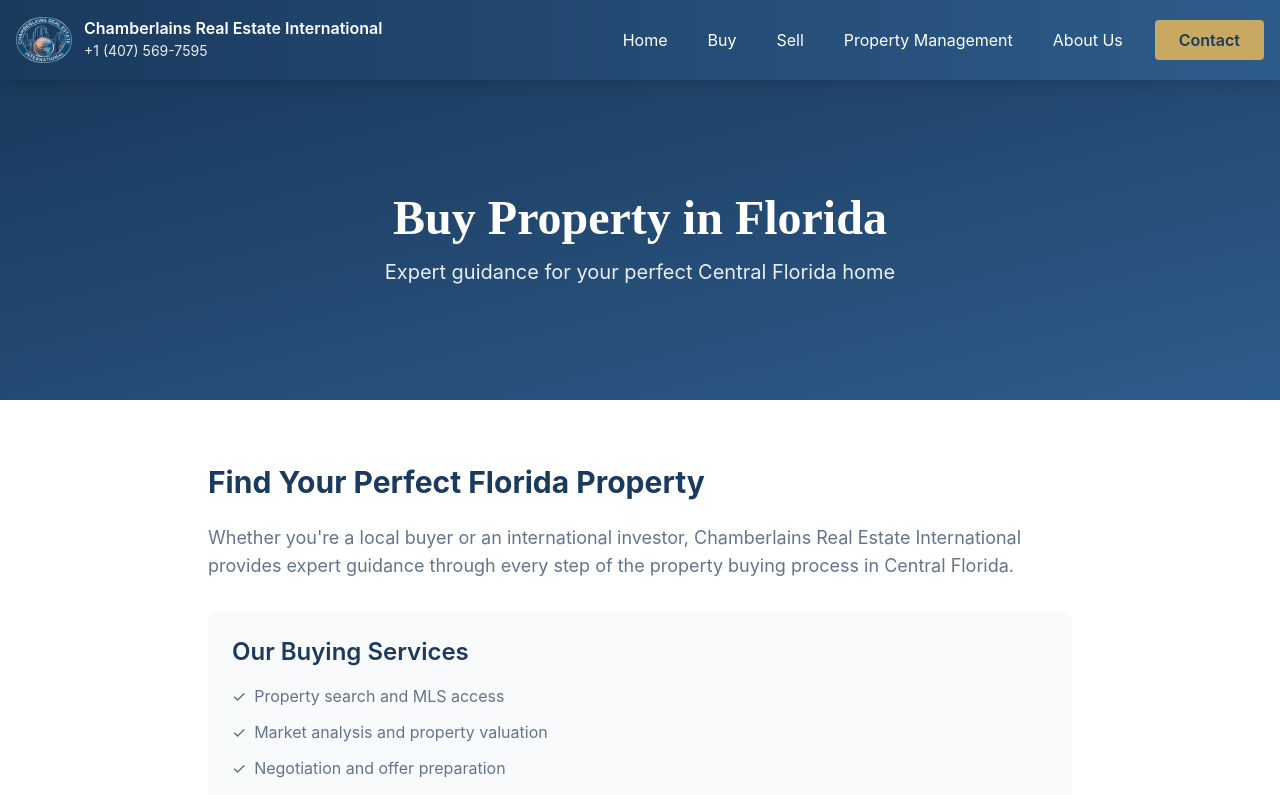
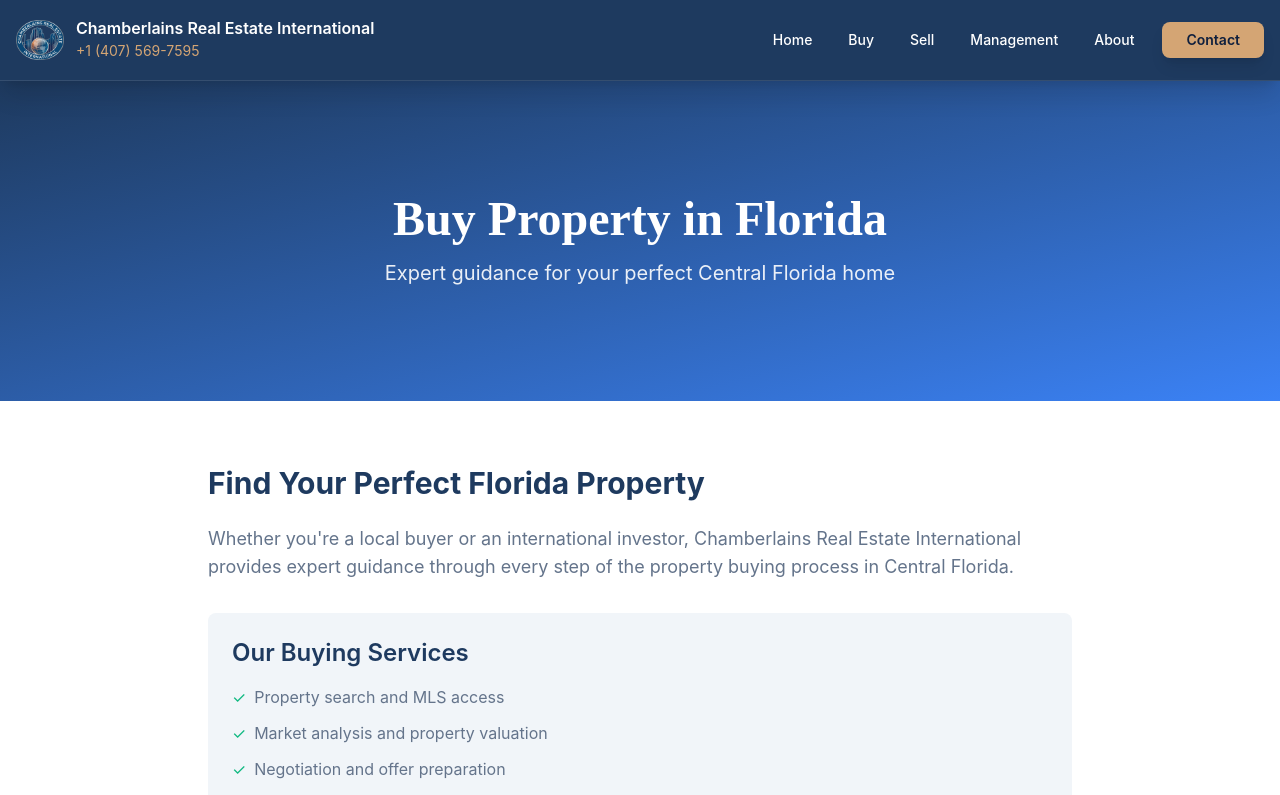
Before and after one commit to starbrightlab/chamberlains-international, a Next.js app: page /buy in a window 1280 px wide. Shown: the top 795 px of the page. Built offline with nearby package versions, Linux system fonts and the light colour scheme.

Commit message:
Improve logo presentation

```diff
--- a/app/globals.css
+++ b/app/globals.css
@@ -3,36 +3,46 @@
 
 :root {
   --background: #ffffff;
-  --foreground: #1e293b;
+  --foreground: #0f172a;
 
-  /* Updated Brand Colors - Working with the logos */
-  --chamberlains-navy: #1a3a5e;
-  --chamberlains-blue: #2e5c8a;
-  --preserve-green: #4a7c59;
-  --preserve-gold: #c9a961;
-  --warm-accent: #d4a574;
+  /* Brand Colors - Extracted from logos */
+  --navy-primary: #1e3a5f;      /* Logo navy */
+  --navy-dark: #0f1f3d;         /* Deeper navy */
+  --blue-accent: #3b82f6;       /* Bright blue */
+  --gold-accent: #d4a574;       /* Palm gold from Preserve logo */
+  --green-accent: #10b981;      /* Fresh, natural */
 
-  /* Neutral Colors */
-  --slate-gray: #64748b;
-  --light-gray: #f8fafc;
-  --dark-gray: #0f172a;
+  /* Neutrals */
+  --slate: #64748b;
+  --slate-light: #f1f5f9;
+  --slate-dark: #334155;
 }
 
 @theme inline {
   --color-background: var(--background);
   --color-foreground: var(--foreground);
 
-  /* Custom Brand Colors */
-  --color-chamberlains-navy: var(--chamberlains-navy);
-  --color-chamberlains-blue: var(--chamberlains-blue);
-  --color-preserve-green: var(--preserve-green);
-  --color-preserve-gold: var(--preserve-gold);
-  --color-warm-accent: var(--warm-accent);
+  /* Brand Colors */
+  --color-navy-primary: var(--navy-primary);
+  --color-navy-dark: var(--navy-dark);
+  --color-blue-accent: var(--blue-accent);
+  --color-gold-accent: var(--gold-accent);
+  --color-green-accent: var(--green-accent);
 
-  /* Custom Neutrals */
-  --color-slate-gray: var(--slate-gray);
-  --color-light-gray: var(--light-gray);
-  --color-dark-gray: var(--dark-gray);
+  /* Neutrals */
+  --color-slate: var(--slate);
+  --color-slate-light: var(--slate-light);
+  --color-slate-dark: var(--slate-dark);
+
+  /* Legacy color names for compatibility */
+  --color-chamberlains-navy: var(--navy-primary);
+  --color-chamberlains-blue: var(--blue-accent);
+  --color-preserve-green: var(--green-accent);
+  --color-preserve-gold: var(--gold-accent);
+  --color-warm-accent: var(--gold-accent);
+  --color-slate-gray: var(--slate);
+  --color-light-gray: var(--slate-light);
+  --color-dark-gray: var(--navy-dark);
 
   /* Fonts */
   --font-sans: 'Inter', -apple-system, BlinkMacSystemFont, 'Segoe UI', sans-serif;
@@ -47,12 +57,10 @@
   -moz-osx-font-smoothing: grayscale;
 }
 
-/* Smooth scroll behavior */
 html {
   scroll-behavior: smooth;
 }
 
-/* Custom utilities */
 .font-display {
   font-family: var(--font-display);
 }
--- a/app/property-management/page.tsx
+++ b/app/property-management/page.tsx
@@ -15,22 +15,39 @@
       <Header />
 
       {/* Hero */}
-      <section className="relative h-96 flex items-center justify-center bg-gradient-to-br from-preserve-green via-chamberlains-blue to-chamberlains-navy">
-        <div className="relative z-10 text-center text-white px-4 max-w-4xl mx-auto">
-          <div className="flex flex-col items-center mb-6">
-            <div className="w-32 h-32 relative mb-6">
+      <section className="relative min-h-[400px] flex items-center justify-center bg-white overflow-hidden">
+        {/* Colored accent bar at top */}
+        <div className="absolute top-0 left-0 right-0 h-2 bg-gradient-to-r from-green-accent via-navy-primary to-navy-dark"></div>
+
+        {/* Subtle background pattern */}
+        <div className="absolute inset-0 bg-slate-light/30">
+          <div className="absolute inset-0 opacity-[0.02]" style={{
+            backgroundImage: 'radial-gradient(circle at 2px 2px, #1e3a5f 1px, transparent 0)',
+            backgroundSize: '40px 40px'
+          }}></div>
+        </div>
+
+        <div className="relative z-10 text-center px-4 py-12 max-w-4xl mx-auto">
+          {/* Logo - now stands out on white */}
+          <div className="flex justify-center mb-8">
+            <div className="w-40 h-40 relative">
               <Image
                 src="/ppm-logo.png"
                 alt="Preserve Property Management"
                 fill
-                className="object-contain drop-shadow-2xl"
-                sizes="128px"
+                className="object-contain"
+                sizes="160px"
                 priority
               />
             </div>
-            <h1 className="text-4xl md:text-5xl lg:text-6xl font-bold font-display mb-3">Preserve Property Management</h1>
           </div>
-          <p className="text-xl md:text-2xl opacity-95">Professional care for your investment properties</p>
+
+          <h1 className="text-4xl md:text-5xl lg:text-6xl font-bold font-display mb-4 leading-tight text-navy-dark">
+            Preserve Property Management
+          </h1>
+          <p className="text-xl md:text-2xl text-slate-dark max-w-2xl mx-auto">
+            Professional care for your investment properties
+          </p>
         </div>
       </section>
 
@@ -38,7 +55,7 @@
       <section className="py-16 bg-white">
         <div className="max-w-6xl mx-auto px-4">
           <div className="text-center mb-12">
-            <h2 className="text-4xl font-bold text-chamberlains-navy mb-4">Preserve Property Management</h2>
+            <h2 className="text-4xl font-bold text-chamberlains-navy mb-4">Our Services</h2>
             <p className="text-lg text-slate-gray max-w-3xl mx-auto">
               Established in 2003, Preserve Property Management specializes in professional leasing and
               management of residential and investment properties. We offer both vacation rentals and
@@ -50,9 +67,9 @@
           <div className="bg-preserve-green/10 p-8 rounded-lg mb-12 text-center">
             <h3 className="text-2xl font-bold text-chamberlains-navy mb-3">No-Contract Philosophy</h3>
             <p className="text-lg text-slate-gray max-w-2xl mx-auto">
-              We don't believe in locking our clients into contracts. We're so confident in our services
-              that if we don't deliver what we promise, you're free to move to another company without
-              any penalty. But we know that won't happen.
+              We don&apos;t believe in locking our clients into contracts. We&apos;re so confident in our services
+              that if we don&apos;t deliver what we promise, you&apos;re free to move to another company without
+              any penalty. But we know that won&apos;t happen.
             </p>
           </div>
 
--- a/components/Header.tsx
+++ b/components/Header.tsx
@@ -8,26 +8,28 @@
   const [mobileMenuOpen, setMobileMenuOpen] = useState(false);
 
   return (
-    <header className="bg-gradient-to-r from-chamberlains-navy to-chamberlains-blue text-white sticky top-0 z-50 shadow-lg">
-      <div className="max-w-7xl mx-auto px-4 py-3">
+    <header className="bg-navy-primary text-white sticky top-0 z-50 shadow-xl border-b border-white/10">
+      <div className="max-w-7xl mx-auto px-4 py-4">
         <div className="flex items-center justify-between">
           {/* Logo and Company Info */}
-          <Link href="/" className="flex items-center space-x-3 hover:opacity-90 transition-opacity">
-            <div className="w-14 h-14 relative flex-shrink-0">
+          <Link href="/" className="flex items-center gap-3 hover:opacity-90 transition-opacity">
+            {/* Logo - no background, just the logo itself */}
+            <div className="w-12 h-12 relative flex-shrink-0">
               <Image
                 src="/logo.png"
                 alt="Chamberlains Real Estate International"
                 fill
                 className="object-contain"
-                sizes="56px"
+                sizes="48px"
                 priority
               />
             </div>
+            {/* Company info */}
             <div className="hidden lg:block">
               <div className="font-semibold text-base leading-tight">Chamberlains Real Estate International</div>
               <a
                 href="tel:+14075697595"
-                className="text-sm opacity-90 hover:opacity-100 transition-opacity"
+                className="text-sm text-gold-accent hover:text-white transition-colors"
                 onClick={(e) => e.stopPropagation()}
               >
                 +1 (407) 569-7595
@@ -37,7 +39,7 @@
               <div className="font-semibold text-sm leading-tight">Chamberlains Real Estate</div>
               <a
                 href="tel:+14075697595"
-                className="text-xs opacity-90 hover:opacity-100 transition-opacity"
+                className="text-xs text-gold-accent hover:text-white transition-colors"
                 onClick={(e) => e.stopPropagation()}
               >
                 (407) 569-7595
@@ -46,40 +48,40 @@
           </Link>
 
           {/* Desktop Navigation */}
-          <nav className="hidden md:flex items-center space-x-1 lg:space-x-2">
+          <nav className="hidden md:flex items-center gap-1">
             <Link
               href="/"
-              className="px-3 lg:px-4 py-2 hover:bg-white/10 rounded transition-colors text-sm lg:text-base"
+              className="px-4 py-2 hover:bg-white/10 rounded-lg transition-all text-sm font-medium"
             >
               Home
             </Link>
             <Link
               href="/buy"
-              className="px-3 lg:px-4 py-2 hover:bg-white/10 rounded transition-colors text-sm lg:text-base"
+              className="px-4 py-2 hover:bg-white/10 rounded-lg transition-all text-sm font-medium"
             >
               Buy
             </Link>
             <Link
               href="/sell"
-              className="px-3 lg:px-4 py-2 hover:bg-white/10 rounded transition-colors text-sm lg:text-base"
+              className="px-4 py-2 hover:bg-white/10 rounded-lg transition-all text-sm font-medium"
             >
               Sell
             </Link>
             <Link
               href="/property-management"
-              className="px-3 lg:px-4 py-2 hover:bg-white/10 rounded transition-colors text-sm lg:text-base whitespace-nowrap"
+              className="px-4 py-2 hover:bg-white/10 rounded-lg transition-all text-sm font-medium whitespace-nowrap"
             >
-              Property Management
+              Management
             </Link>
             <Link
               href="/about"
-              className="px-3 lg:px-4 py-2 hover:bg-white/10 rounded transition-colors text-sm lg:text-base"
+              className="px-4 py-2 hover:bg-white/10 rounded-lg transition-all text-sm font-medium"
             >
-              About Us
+              About
             </Link>
             <Link
               href="/contact"
-              className="ml-2 bg-preserve-gold hover:bg-warm-accent px-4 lg:px-6 py-2 rounded transition-colors text-sm lg:text-base font-semibold text-chamberlains-navy"
+              className="ml-2 bg-gold-accent hover:bg-gold-accent/90 text-navy-dark px-6 py-2 rounded-lg transition-all text-sm font-semibold shadow-lg hover:shadow-xl"
             >
               Contact
             </Link>
@@ -87,7 +89,7 @@
 
           {/* Mobile Menu Button */}
           <button
-            className="md:hidden p-2 hover:bg-white/10 rounded transition-colors"
+            className="md:hidden p-2 hover:bg-white/10 rounded-lg transition-colors"
             onClick={() => setMobileMenuOpen(!mobileMenuOpen)}
             aria-label="Toggle menu"
           >
@@ -103,55 +105,55 @@
 
         {/* Mobile Menu */}
         {mobileMenuOpen && (
-          <div className="md:hidden mt-4 pb-4 border-t border-white/20 pt-4">
-            <nav className="flex flex-col space-y-2">
+          <div className="md:hidden mt-4 pb-4 border-t border-white/10 pt-4">
+            <nav className="flex flex-col gap-2">
               <Link
                 href="/"
-                className="px-4 py-2 hover:bg-white/10 rounded transition-colors"
+                className="px-4 py-3 hover:bg-white/10 rounded-lg transition-colors"
                 onClick={() => setMobileMenuOpen(false)}
               >
                 Home
               </Link>
               <Link
                 href="/buy"
-                className="px-4 py-2 hover:bg-white/10 rounded transition-colors"
+                className="px-4 py-3 hover:bg-white/10 rounded-lg transition-colors"
                 onClick={() => setMobileMenuOpen(false)}
               >
                 Buy Property
               </Link>
               <Link
                 href="/sell"
-                className="px-4 py-2 hover:bg-white/10 rounded transition-colors"
+                className="px-4 py-3 hover:bg-white/10 rounded-lg transition-colors"
                 onClick={() => setMobileMenuOpen(false)}
               >
                 Sell Property
               </Link>
               <Link
                 href="/property-management"
-                className="px-4 py-2 hover:bg-white/10 rounded transition-colors"
+                className="px-4 py-3 hover:bg-white/10 rounded-lg transition-colors"
                 onClick={() => setMobileMenuOpen(false)}
               >
                 Property Management
               </Link>
               <Link
                 href="/about"
-                className="px-4 py-2 hover:bg-white/10 rounded transition-colors"
+                className="px-4 py-3 hover:bg-white/10 rounded-lg transition-colors"
                 onClick={() => setMobileMenuOpen(false)}
               >
                 About Us
               </Link>
               <Link
                 href="/contact"
-                className="px-4 py-2 hover:bg-white/10 rounded transition-colors"
+                className="px-4 py-3 hover:bg-white/10 rounded-lg transition-colors"
                 onClick={() => setMobileMenuOpen(false)}
               >
                 Contact
               </Link>
               <a
                 href="tel:+14075697595"
-                className="px-4 py-2 bg-preserve-gold hover:bg-warm-accent text-chamberlains-navy rounded transition-colors font-semibold text-center"
+                className="mt-2 px-4 py-3 bg-gold-accent hover:bg-gold-accent/90 text-navy-dark rounded-lg transition-colors font-semibold text-center"
               >
-                📞 +1 (407) 569-7595
+                📞 Call (407) 569-7595
               </a>
             </nav>
           </div>
```
Also changed, not shown: components/Hero.tsx (+5 -5 lines).
